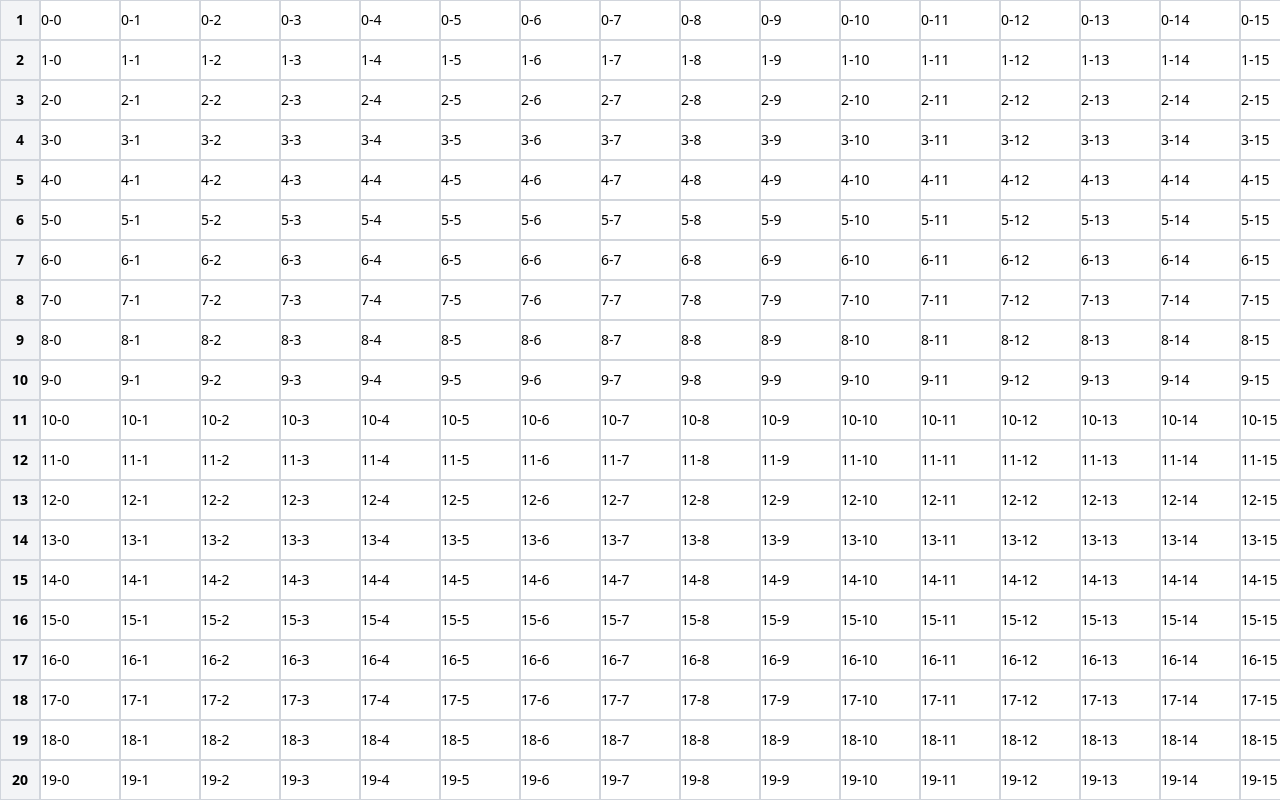
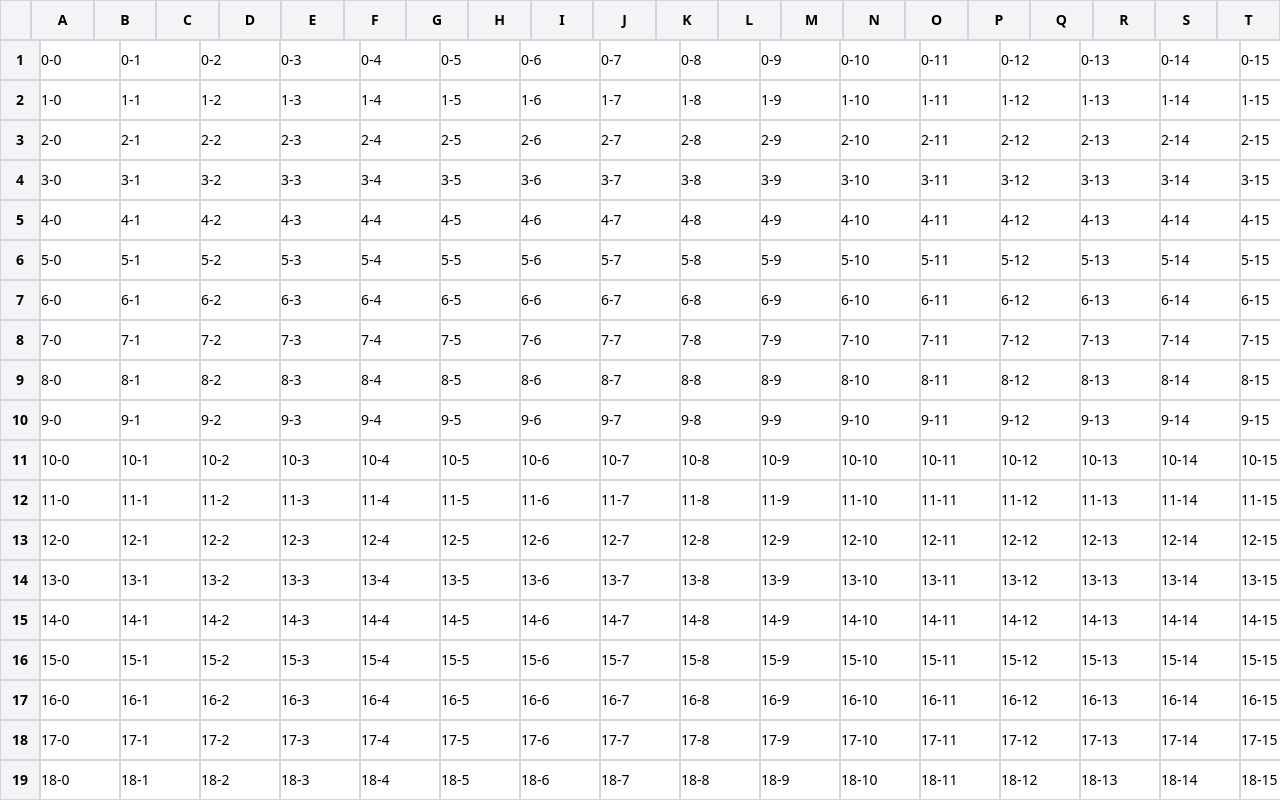
Before and after one commit to GucioWons/excelizer, a React (Vite) app: page / in a window 1280 px wide. Built offline with nearby package versions, Linux system fonts and the light colour scheme.

Commit message:
Working-on-column-headers

```diff
--- /dev/null
+++ b/src/components/ColumnHeaders.tsx
@@ -0,0 +1,35 @@
+export interface ColumnHeadersProps {
+    columns: number;
+    rowHeaderWidth: number;
+}
+
+function ColumnHeaders(props: ColumnHeadersProps) {
+    function columnToLetter(index: number): string {
+        let letter = '';
+        let temp = index;
+        while (temp >= 0) {
+            letter = String.fromCharCode((temp % 26) + 65) + letter;
+            temp = Math.floor(temp / 26) - 1;
+        }
+        return letter;
+    }
+
+    return (
+        <div className="flex">
+            <div
+                style={{width: props.rowHeaderWidth, height: 40}}
+                className="border border-gray-300 bg-gray-100"
+            />
+            {Array.from({ length: props.columns }).map((_, colIdx) => (
+                <div
+                    key={`col-${colIdx}`} // ← dodaj to!
+                    className="border border-gray-300 w-20 h-10 bg-gray-100 flex items-center justify-center text-sm font-bold"
+                >
+                    {columnToLetter(colIdx)}
+                </div>
+            ))}
+                </div>
+            );
+            }
+
+            export default ColumnHeaders;
--- a/src/components/Sheet.tsx
+++ b/src/components/Sheet.tsx
@@ -1,5 +1,6 @@
 import {useEffect, useRef, useState} from "react";
 import Row from "./Row.tsx";
+import ColumnHeaders from "./ColumnHeaders.tsx";
 
 function Sheet() {
     const CELL_WIDTH = 80;
@@ -47,6 +48,7 @@ function Sheet() {
             onScroll={handleScroll}
             className="w-screen h-screen overflow-auto bg-white"
         >
+            <ColumnHeaders columns={columns} rowHeaderWidth={String(rows).length * 10 + 20}/>
             {Array.from({ length: rows }).map((_, rowIdx) => (
                 <div key={`row-${rowIdx}`} className="flex">
                     <Row index={rowIdx} columns={columns} headerWidth={String(rows).length * 10 + 20} />
```
